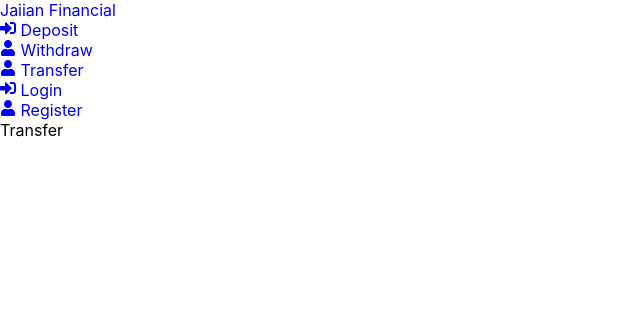
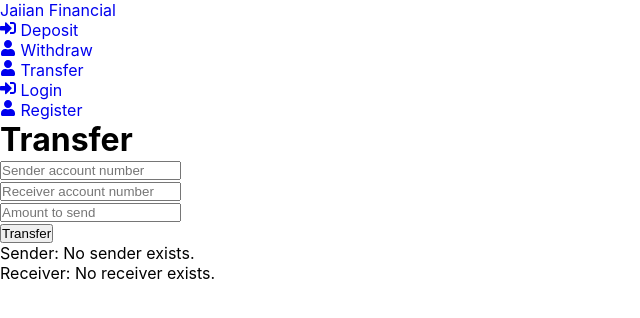
Before and after one commit to mfnjairah/JaiianFinancial, a React (Create React App) app in the folder frontend/: page /transfer in a window 1280 px wide. Shown: the top 318 px of the page, without its empty margins (0-640 px from the left). Built offline with nearby package versions, Linux system fonts and the light colour scheme.

Commit message:
Transfer feature done

```diff
--- a/frontend/src/pages/Deposit.jsx
+++ b/frontend/src/pages/Deposit.jsx
@@ -17,6 +17,8 @@ const Deposit = ({ users }) => {
       } else {
         setUserName("No user exists");
       }
+
+      console.log(user);
     }
   }, [accountNumber, users]);
 
--- a/frontend/src/pages/Transfer.jsx
+++ b/frontend/src/pages/Transfer.jsx
@@ -1,7 +1,130 @@
-import React from "react";
+import React, { useState, useEffect } from "react";
 
-const Transfer = () => {
-  return <div>Transfer</div>;
+const Transfer = ({ users }) => {
+  const [formData, setFormData] = useState({
+    sender: "",
+    receiver: "",
+    sendAmount: "",
+  });
+
+  const { sender, receiver, sendAmount } = formData;
+
+  const [senderName, setSenderName] = useState("");
+  const [receiverName, setReceiverName] = useState("");
+
+  useEffect(() => {
+    const senderUser = users.find((user) => user.accountNumber === sender);
+    const receiverUser = users.find((user) => user.accountNumber === receiver);
+
+    setSenderName(senderUser ? senderUser.name : "No sender exists.");
+    setReceiverName(
+      receiverUser
+        ? receiverUser !== senderUser
+          ? receiverUser.name
+          : "Receiver can't be the sender"
+        : "No receiver exists."
+    );
+  }, [sender, receiver, users]);
+
+  const onChange = (e) => {
+    const { name, value } = e.target;
+    setFormData((prevData) => ({
+      ...prevData,
+      [name]: value,
+    }));
+  };
+
+  const onSubmit = (e) => {
+    e.preventDefault();
+
+    const storedUsers = JSON.parse(localStorage.getItem("userz")) || [];
+
+    // Find the sender and receiver based on account numbers
+    const senderUser = storedUsers.find(
+      (user) => user.accountNumber === sender
+    );
+    const receiverUser = storedUsers.find(
+      (user) => user.accountNumber === receiver
+    );
+
+    if (
+      sendAmount > 0 &&
+      senderUser &&
+      receiverUser &&
+      senderUser !== receiverUser
+    ) {
+      if (senderUser.accountBalance >= sendAmount) {
+        // Parse senderUser's account balance as an integer before subtracting
+        senderUser.accountBalance = parseInt(senderUser.accountBalance);
+        senderUser.accountBalance -= parseInt(sendAmount);
+
+        // Parse receiverUser's account balance as an integer before adding
+        receiverUser.accountBalance = parseInt(receiverUser.accountBalance);
+        receiverUser.accountBalance += parseInt(sendAmount);
+
+        // Update the user data in the storedUsers array
+        const senderIndex = storedUsers.findIndex(
+          (user) => user.accountNumber === sender
+        );
+        const receiverIndex = storedUsers.findIndex(
+          (user) => user.accountNumber === receiver
+        );
+        storedUsers[senderIndex] = senderUser;
+        storedUsers[receiverIndex] = receiverUser;
+
+        // Save the updated user data back to localStorage
+        localStorage.setItem("userz", JSON.stringify(storedUsers));
+
+        console.log(`Transaction successful. New balances:`);
+        console.log(`${senderUser.name}: ${senderUser.accountBalance}`);
+        console.log(`${receiverUser.name}: ${receiverUser.accountBalance}`);
+      } else {
+        console.log("Insufficient balance for the transaction.");
+      }
+    } else {
+      console.log("Invalid sender, receiver, or send amount.");
+    }
+  };
+
+  return (
+    <div>
+      <h1>Transfer</h1>
+      <form onSubmit={onSubmit}>
+        <div className="form-group">
+          <input
+            type="text"
+            name="sender"
+            value={sender}
+            placeholder="Sender account number"
+            onChange={onChange}
+          />
+        </div>
+        <div className="form-group">
+          <input
+            type="text"
+            name="receiver"
+            value={receiver}
+            placeholder="Receiver account number"
+            onChange={onChange}
+          />
+        </div>
+        <div className="form-group">
+          <input
+            type="number"
+            name="sendAmount"
+            value={sendAmount}
+            placeholder="Amount to send"
+            onChange={onChange}
+          />
+        </div>
+        <div className="form-group">
+          <button type="submit">Transfer</button>
+        </div>
+        <div>{`Sender: ${senderName}`}</div>
+        <div>{`Receiver: ${receiverName}`}</div>
+      </form>
+    </div>
+  );
 };
 
 export default Transfer;
```
